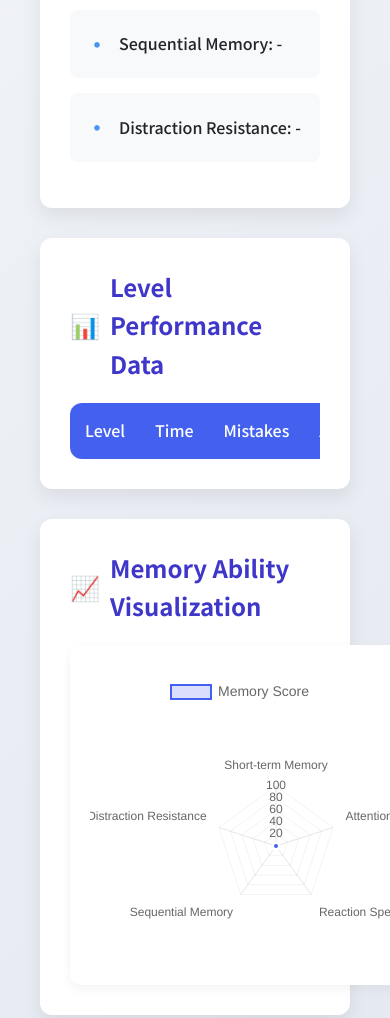
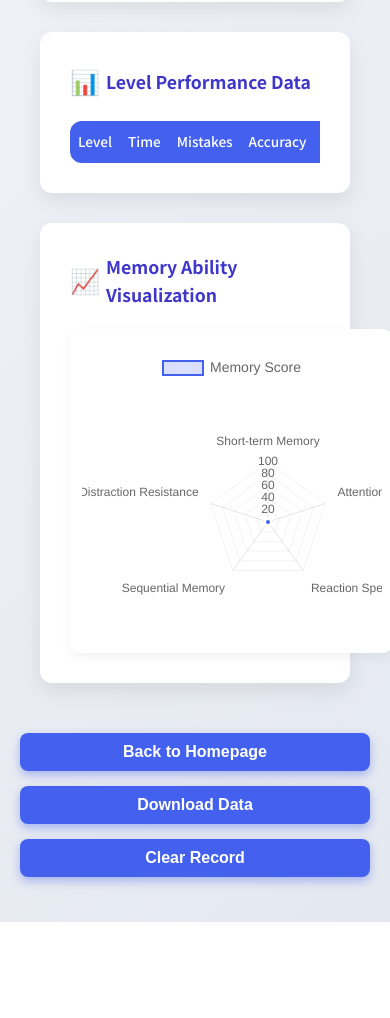
Before and after one commit to Nicholas1142/FYP_memory, a plain HTML site: page memory_health.html in a window 390 px wide. Shown: the part 867-1885 px from the top of the page. After the commit the page ends 1789 px from the top, so only its background shows below. Drawn offline with nearby package versions, Linux system fonts and the light colour scheme.

Commit message:
css heath

```diff
--- a/memory_health.html
+++ b/memory_health.html
@@ -163,21 +163,66 @@
             border-radius: var(--border-radius);
             box-shadow: 0 4px 12px rgba(0, 0, 0, 0.05);
         }
+
+
          @media (max-width: 768px) {
-            .chart-container {
-                flex-direction: column;
+    h1 {
+      font-size: 1.6rem;
     }
-            .radar-container,
-            .line-chart-container {
-                max-width: 100%;
+    h2 {
+      font-size: 1.1rem;
+      gap: 6px;
+    }
+    .score-box {
+      font-size: 1.3rem;
+      padding: 15px;
+    }
+    #summary-text {
+      font-size: 0.95rem;
+      padding: 12px;
     }
     .ability-list {
       grid-template-columns: 1fr;
+      font-size: 0.95rem;
     }
-            h1 {
-                font-size: 2rem;
+    .ability-list li {
+      padding: 10px;
+    }
+    .record-table th, .record-table td {
+      padding: 10px 8px;
+      font-size: 0.85rem;
+    }
+    .chart-container {
+      flex-direction: column;
+      gap: 20px;
+    }
+    .radar-container, .line-chart-container {
+      width: 100% !important;
+      padding: 12px;
+    }
+    .radar-container canvas {
+      max-width: 100% !important;
+      height: auto !important;
+      aspect-ratio: 1 / 1;
+    }
+    .btn-container {
+      flex-direction: column;
+      gap: 10px;
+    }
+    .btn {
+      padding: 8px 14px;
+      font-size: 0.95rem;
     }
   }
+
+  @media (max-width: 400px) {
+    .radar-container canvas {
+      max-width: 280px;
+    }
+  }
+
+
+
         /* Icon styles */
         .icon {
             font-size: 1.5rem;
```
Lines whose indentation alone changed are shown as unchanged.
